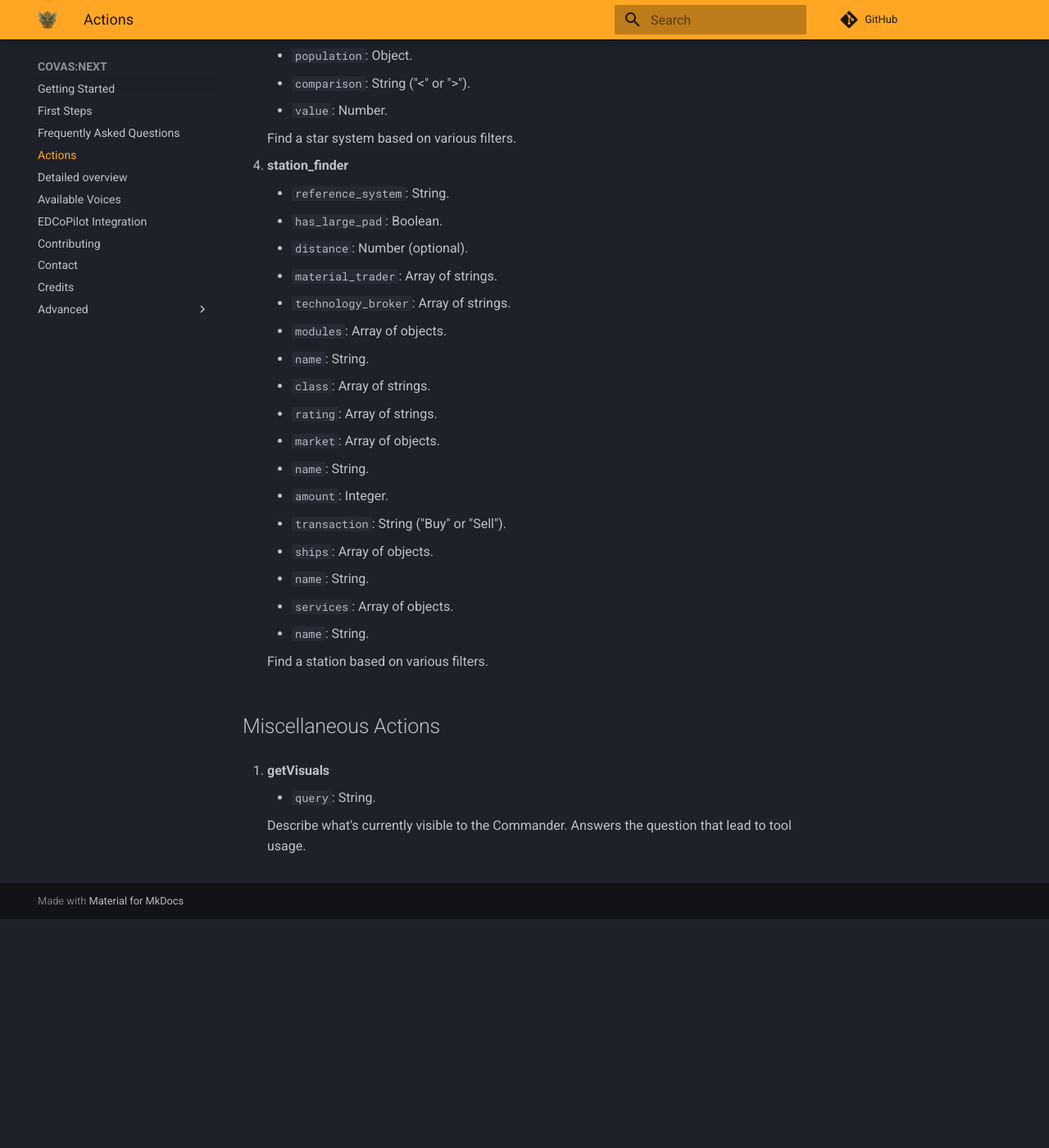
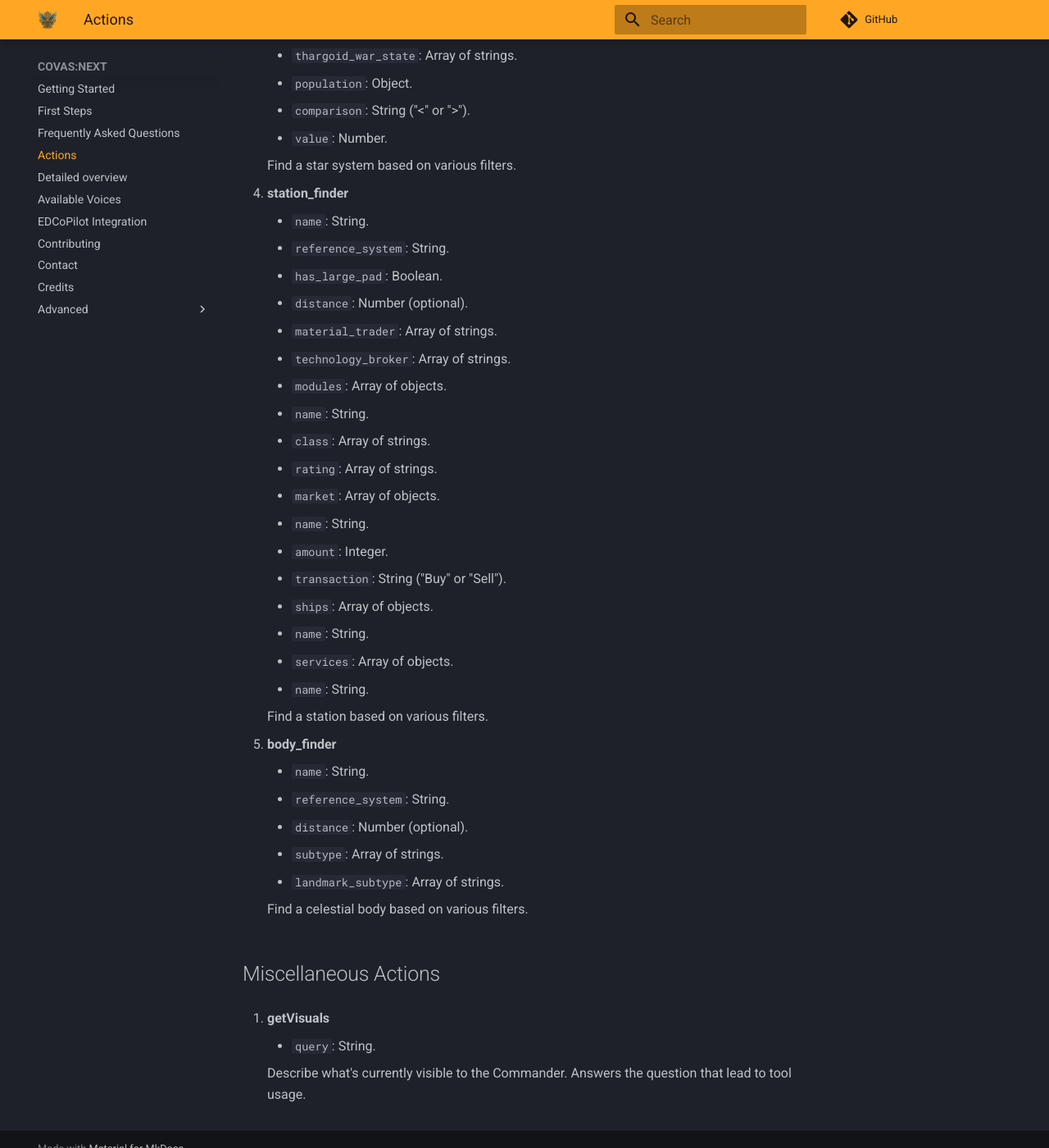
Before and after one commit to RatherRude/Elite-Dangerous-AI-Integration, an MkDocs documentation site: the page built from docs/20_actions.md, in a window 1280 px wide and 1400 px high, scrolled down 3973 px. Shown: the whole window at 82% size. Built offline with MkDocs 1.6.1 and Material for MkDocs 9.7.7, drawn with Linux system fonts in a browser that asks for light colours; comment, search, counter and statistics services are not loaded; before the commit the page ends 5094 px from its top, so only the background shows below that.

Commit message:
docs: body finder

```diff
--- a/docs/20_actions.md
+++ b/docs/20_actions.md
@@ -156,6 +156,7 @@ This is a list of all currently supported actions the AI can perform. Just talk
      Retrieve a trade route from the trade plotter.
 
 3. **system_finder**
+    - `name`: String.
     - `reference_system`: String.
     - `distance`: Number (default: 50000).
     - `allegiance`: Array of strings.
@@ -172,6 +173,7 @@ This is a list of all currently supported actions the AI can perform. Just talk
      Find a star system based on various filters.
 
 4. **station_finder**
+    - `name`: String.
     - `reference_system`: String.
     - `has_large_pad`: Boolean.
     - `distance`: Number (optional).
@@ -192,6 +194,15 @@ This is a list of all currently supported actions the AI can perform. Just talk
 
      Find a station based on various filters.
 
+5. **body_finder**
+    - `name`: String.
+    - `reference_system`: String.
+    - `distance`: Number (optional).
+    - `subtype`: Array of strings.
+    - `landmark_subtype`: Array of strings.
+
+     Find a celestial body based on various filters.
+
 ## Miscellaneous Actions
 
 1. **getVisuals**
```
